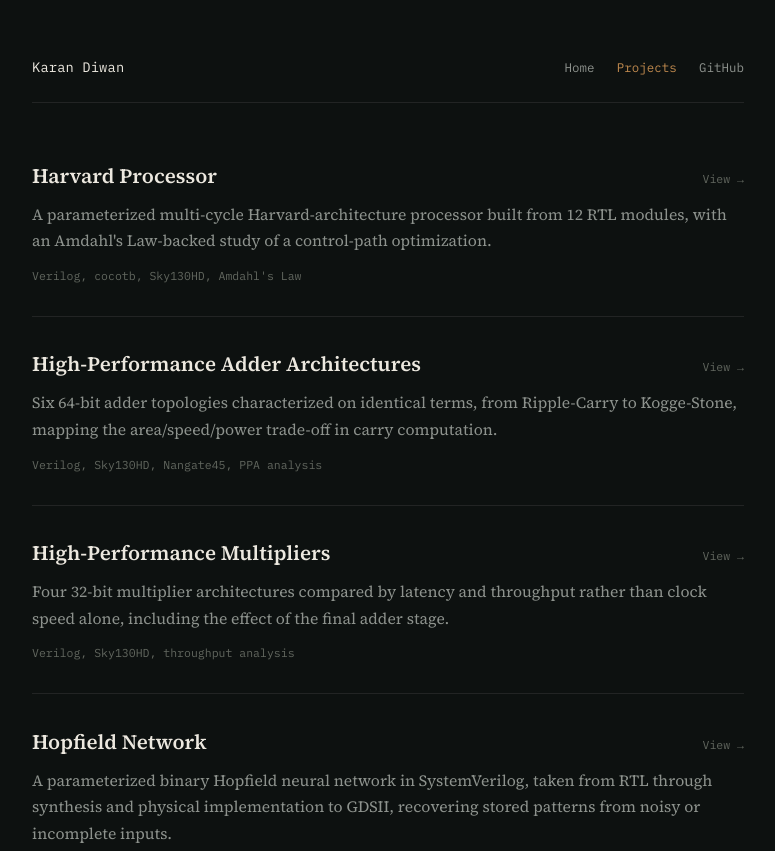
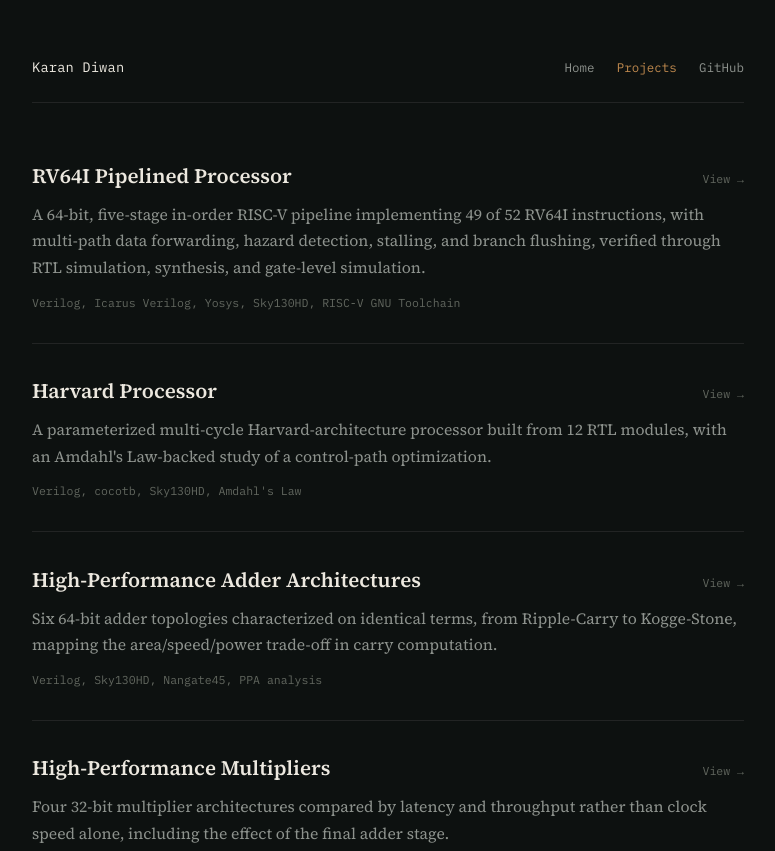
Before and after one commit to KARAN-D05/KARAN-D05.github.io, a plain HTML site: page projects.html in a window 1280 px wide. Shown: the top 851 px of the page, without its empty margins (252-1027 px from the left). Drawn offline with Linux system fonts and the light colour scheme.

Commit message:
Update projects.html

```diff
--- a/projects.html
+++ b/projects.html
@@ -19,6 +19,12 @@
   </header>
 
   <div class="card-list">
+
+    <a class="card" href="project-rv64i-pipelined-processor.html">
+      <div class="card-top"><h3>RV64I Pipelined Processor</h3><span class="go">View &rarr;</span></div>
+      <p>A 64-bit, five-stage in-order RISC-V pipeline implementing 49 of 52 RV64I instructions, with multi-path data forwarding, hazard detection, stalling, and branch flushing, verified through RTL simulation, synthesis, and gate-level simulation.</p>
+      <div class="tags">Verilog, Icarus Verilog, Yosys, Sky130HD, RISC-V GNU Toolchain</div>
+    </a>
 
      <a class="card" href="project-harvard-processor.html">
       <div class="card-top"><h3>Harvard Processor</h3><span class="go">View &rarr;</span></div>
```
